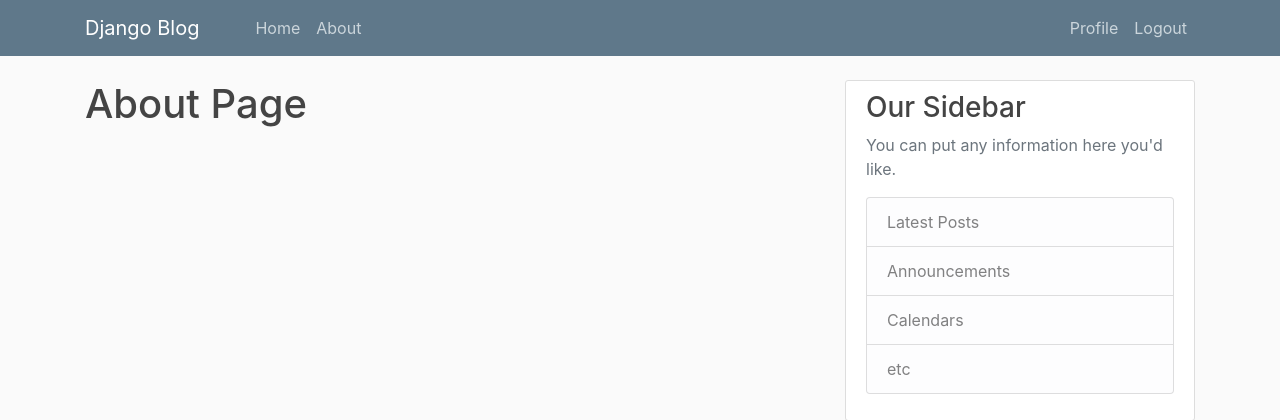
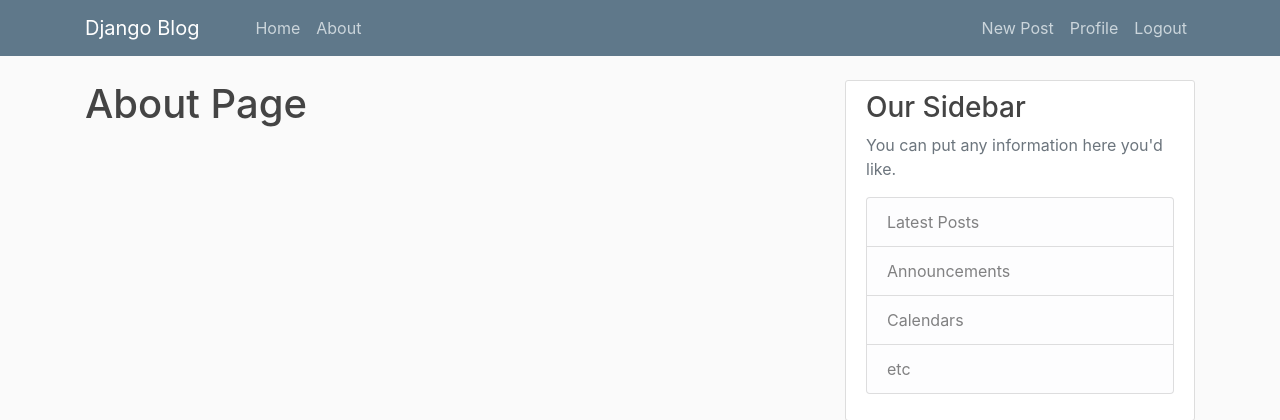
Before and after one commit to z-ABYa/Django_webApp, a Django app: page /about/ in a window 1280 px wide. Shown: the top 420 px of the page. Run offline with Django 5.2, Linux system fonts and the light colour scheme; the visitor is signed in with stand-in values (Sample User, id 1).

Commit message:
Update base.html

```diff
--- a/blog/templates/blog/base.html
+++ b/blog/templates/blog/base.html
@@ -31,6 +31,7 @@
               <!-- Navbar Right Side -->
               <div class="navbar-nav">
                 {% if user.is_authenticated %}
+                  <a class="nav-item nav-link" href="{% url 'post-create' %}">New Post</a>
                   <a class="nav-item nav-link" href="{% url 'profile' %}">Profile</a>
                   <form method="POST" action="{% url 'logout' %}" class="nav-item nav-link">
                     {% csrf_token %}
```
